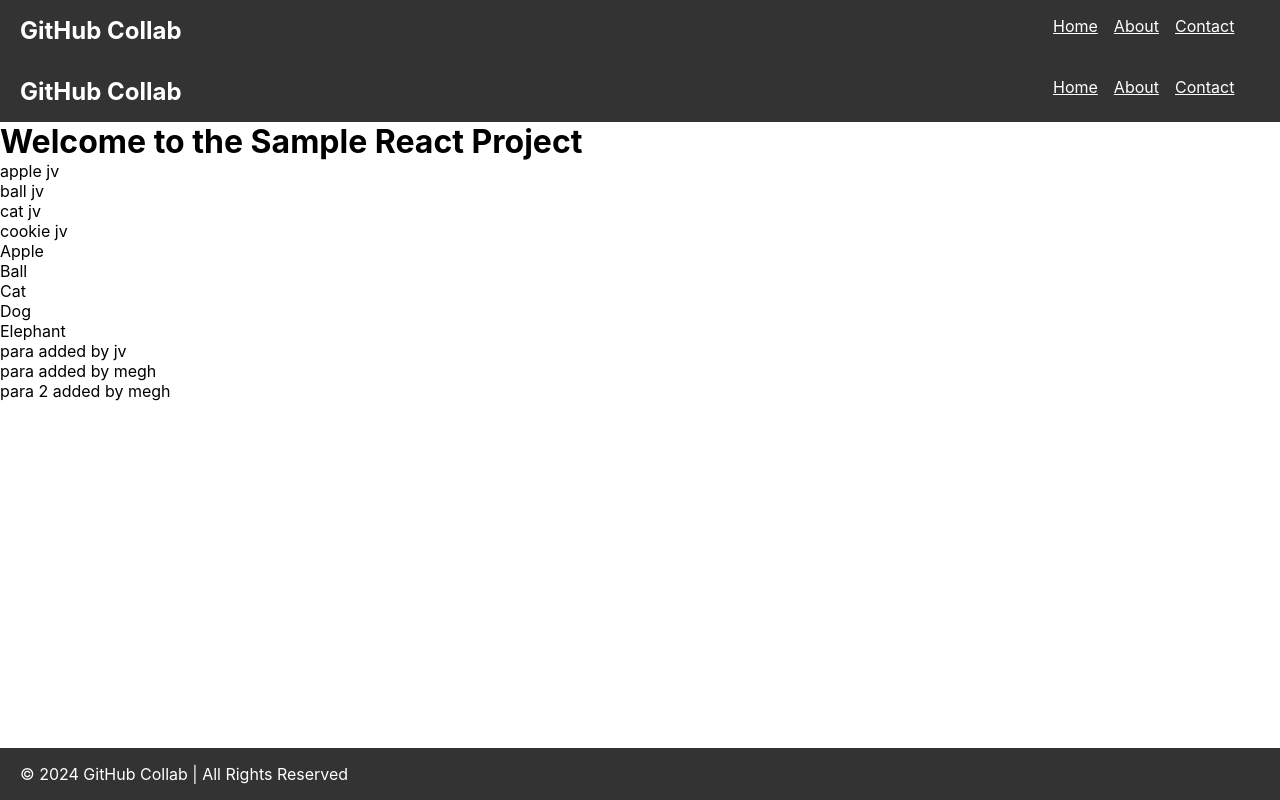
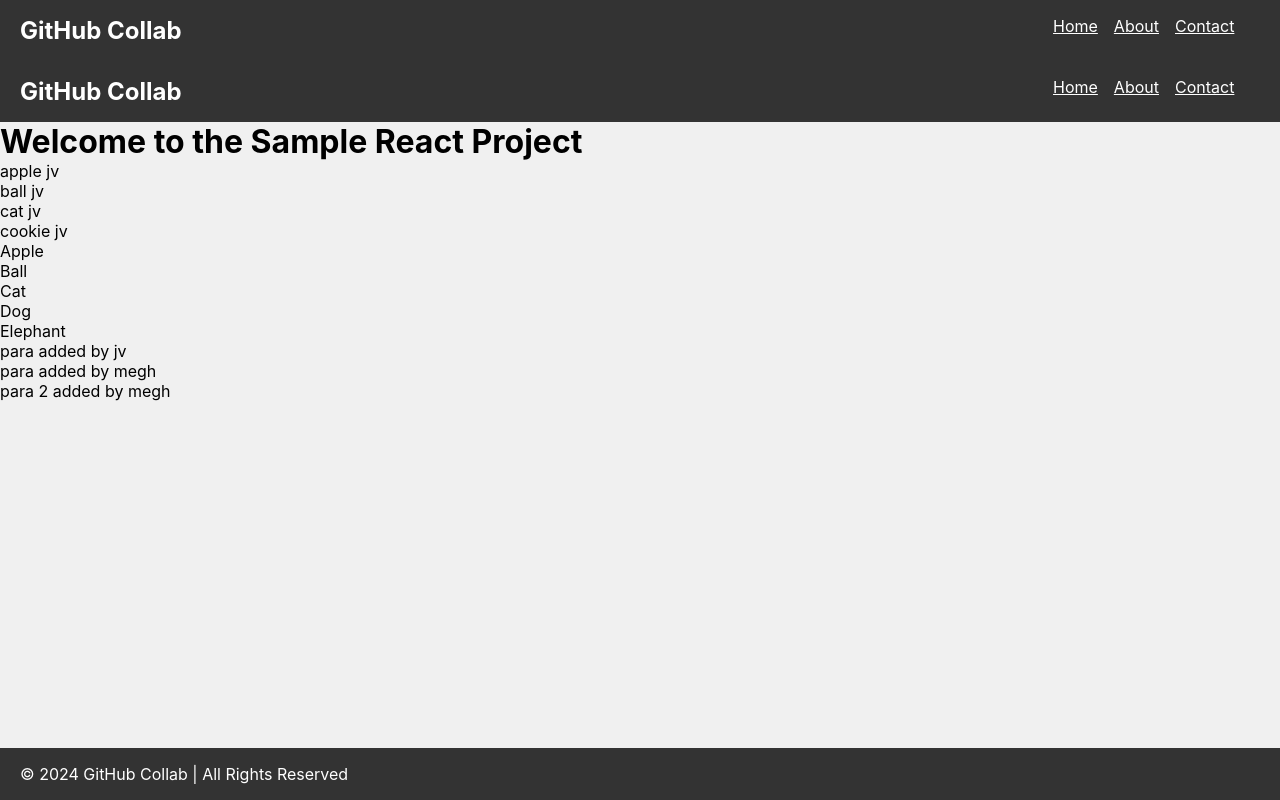
Before and after one commit to meghs-nads/SampleReactProject, a React (Create React App) app: page / in a window 1280 px wide. Built offline with nearby package versions, Linux system fonts and the light colour scheme.

Commit message:
Update index.css

```diff
--- a/src/index.css
+++ b/src/index.css
@@ -5,6 +5,7 @@ body {
     sans-serif;
   -webkit-font-smoothing: antialiased;
   -moz-osx-font-smoothing: grayscale;
+  background-color: #f0f0f0; /* Added background color */
 }
 
 code {
```
